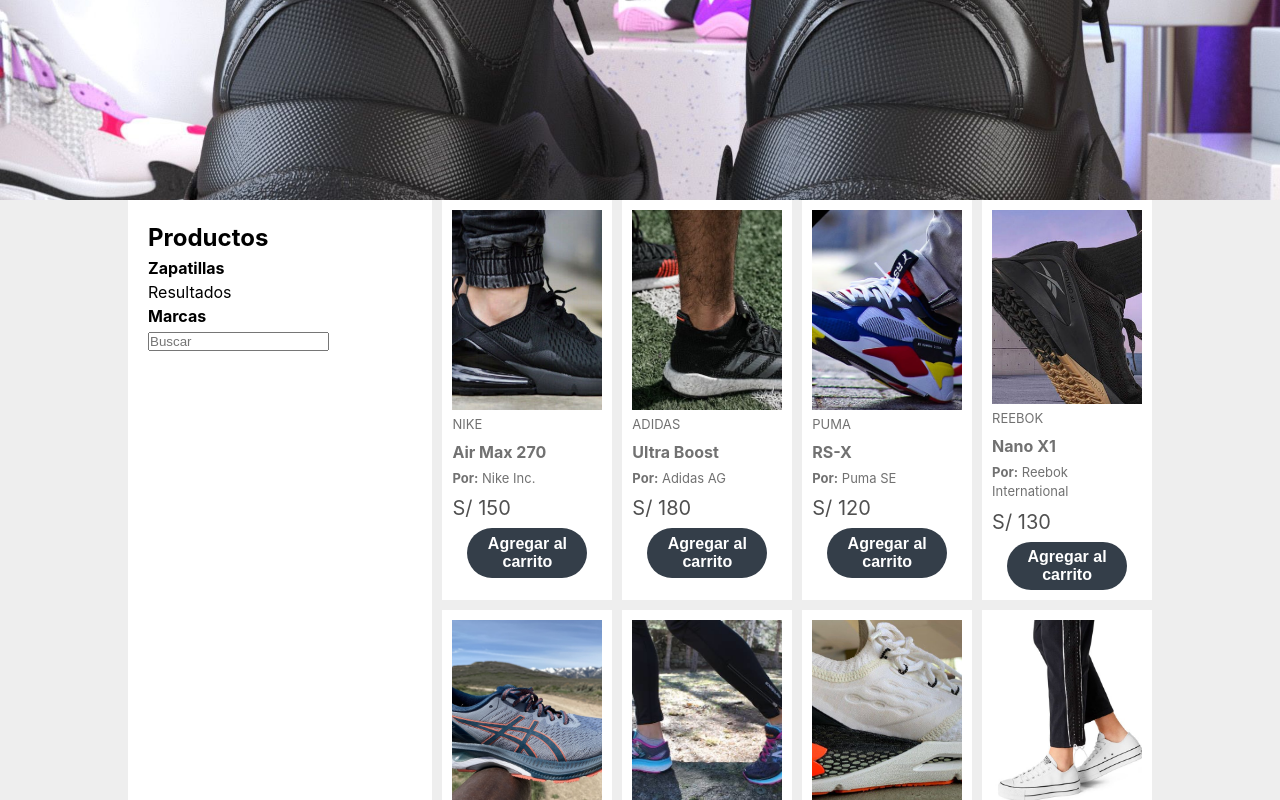
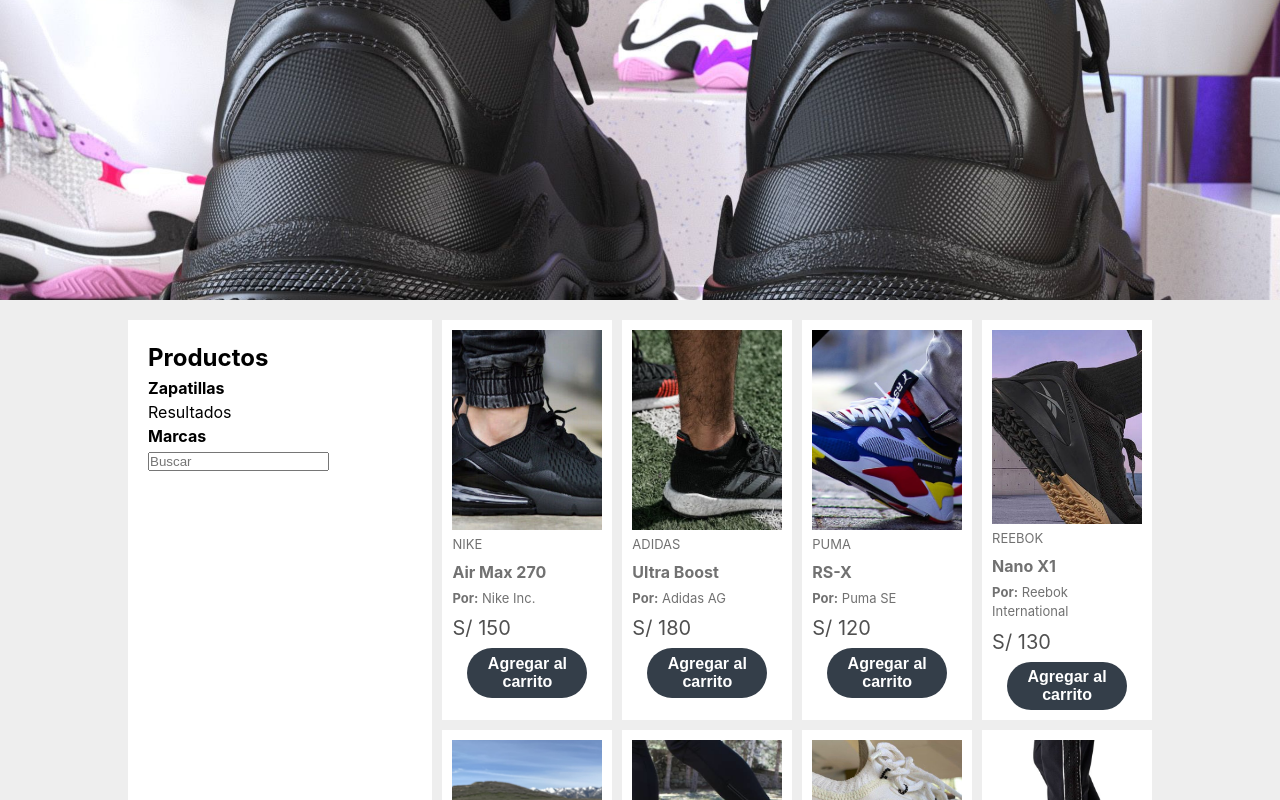
Before and after one commit to Josecahuana/finalProject, a React (Vite) app: page / in a window 1280 px wide. Shown: the top 800 px of the page. Built offline with nearby package versions, Linux system fonts and the light colour scheme.

Commit message:
New changes

```diff
--- a/src/App.css
+++ b/src/App.css
@@ -1,11 +1,12 @@
 .menu__header{
     display: flex;
     width: 100%;
-    height: 200px;
+    height: 300px;
+    margin-bottom: 20px;
 
     img{
         width: 100%;
-        height: 200px;
+        height: 300px;
         object-fit: cover;
     }
 }
```
